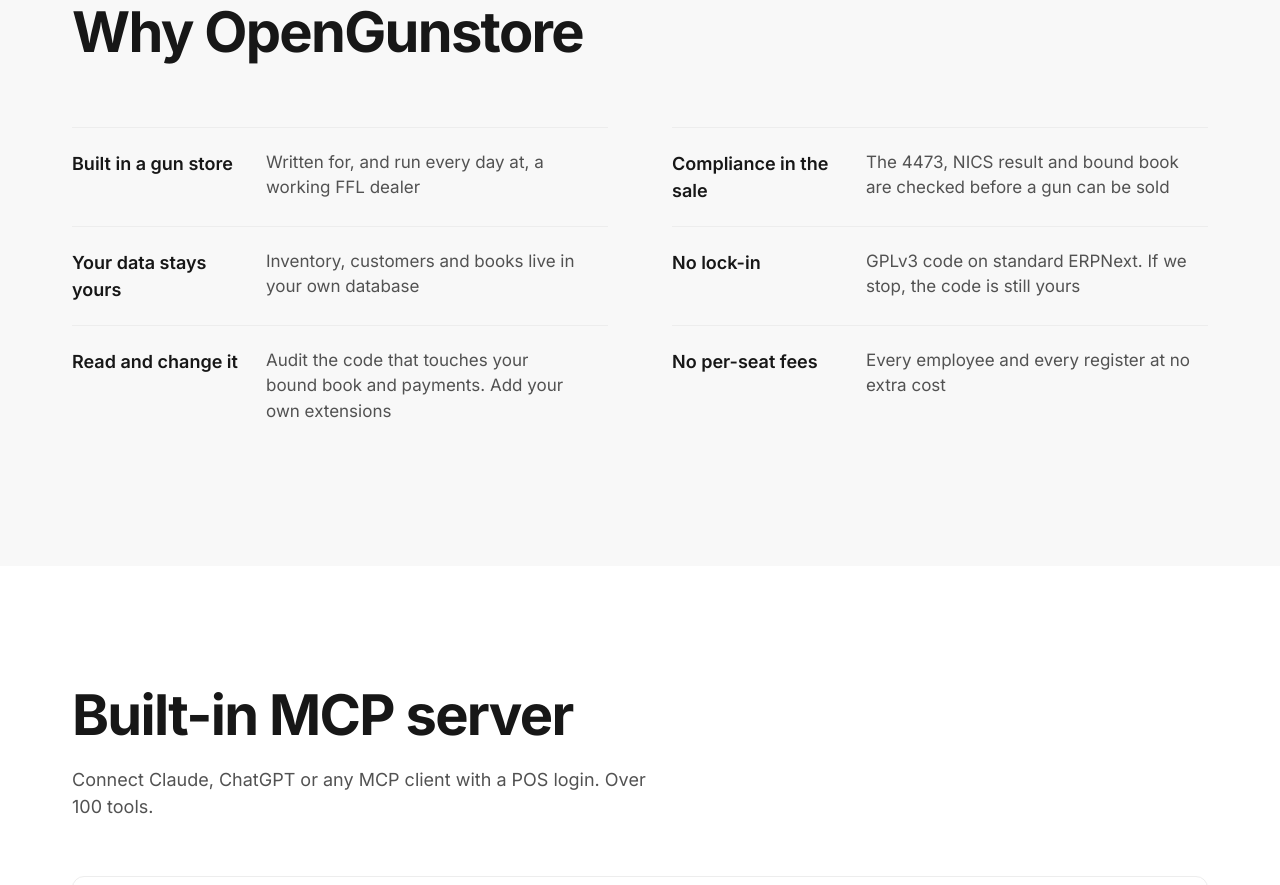
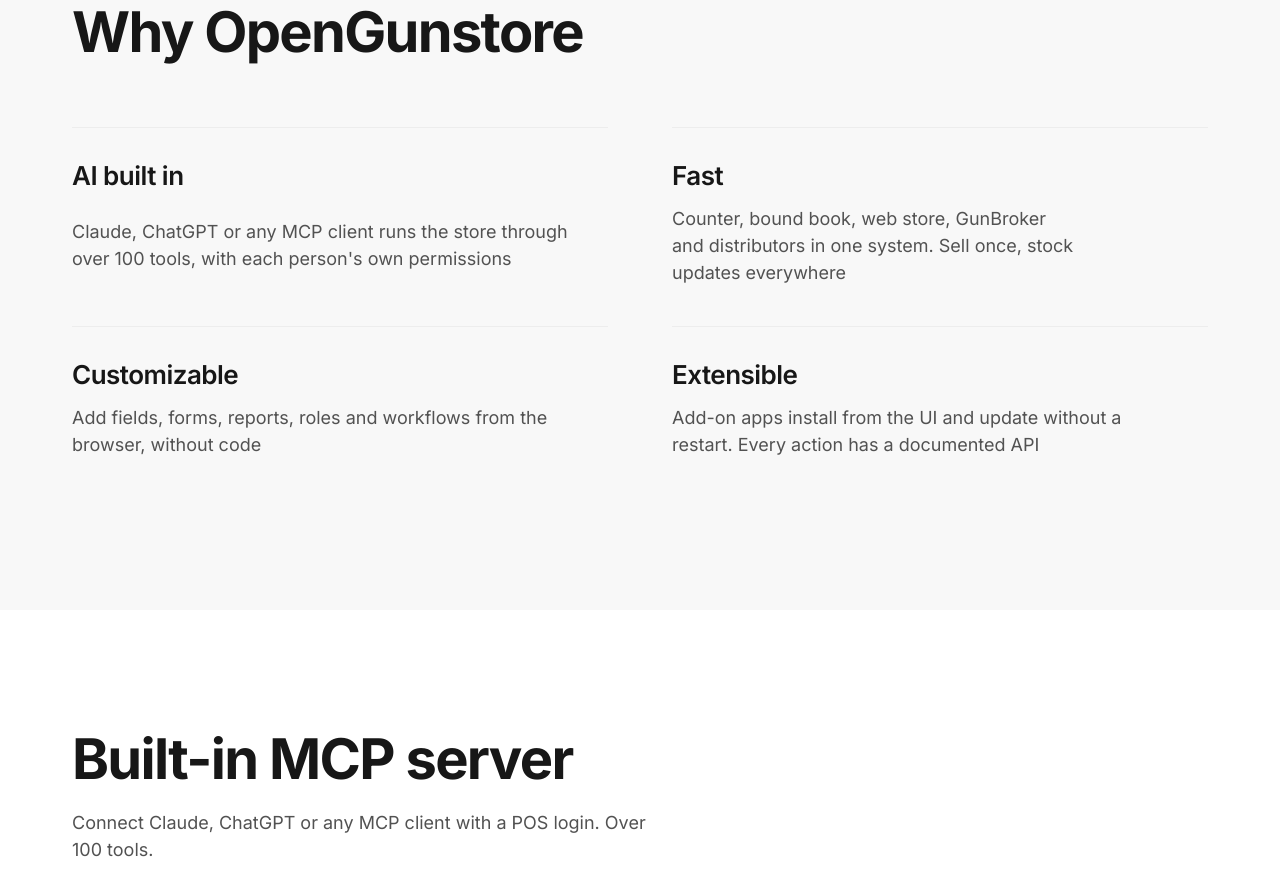
Before and after one commit to Old-Steel-Arsenal/opengunstore.com, a plain HTML site: page index.html in a window 1280 px wide. Shown: the part 1516-2401 px from the top of the page. Drawn offline with Linux system fonts and the light colour scheme.

Commit message:
Focus Why section on AI, speed, customization and extensions

```diff
--- a/index.html
+++ b/index.html
@@ -153,6 +153,10 @@
       .featn { font-size: 18px; font-weight: 600; }
       .featd { font-size: 17px; color: var(--ink2); text-wrap: pretty; }
       .whopoints { max-width: 760px; }
+      #why .featgrid { row-gap: 8px; }
+      #why .feat { grid-template-columns: minmax(0, 1fr); gap: 10px; padding: 28px 0 32px; }
+      #why .featn { font-size: 26px; letter-spacing: -0.02em; }
+      #why .featd { max-width: 44ch; font-size: 18px; }
       .plans { display: grid; grid-template-columns: repeat(3, minmax(0, 1fr)); gap: 20px; margin-top: 56px; align-items: stretch; }
       .plan { display: flex; flex-direction: column; gap: 22px; padding: 32px 28px 28px; border: 1px solid var(--g200); border-radius: 12px; background: var(--bg); }
       .plan.pick { background: var(--ink); border-color: var(--ink); color: #fff; }
@@ -372,12 +376,10 @@
           <div class="wrap">
             <h2 class="h2" data-reveal>Why OpenGunstore</h2>
             <div class="featgrid" data-stagger>
-              <div class="feat"><span class="featn">Built in a gun store</span><span class="featd">Written for, and run every day at, a working FFL dealer</span></div>
-              <div class="feat"><span class="featn">Compliance in the sale</span><span class="featd">The 4473, NICS result and bound book are checked before a gun can be sold</span></div>
-              <div class="feat"><span class="featn">Your data stays yours</span><span class="featd">Inventory, customers and books live in your own database</span></div>
-              <div class="feat"><span class="featn">No lock-in</span><span class="featd">GPLv3 code on standard ERPNext. If we stop, the code is still yours</span></div>
-              <div class="feat"><span class="featn">Read and change it</span><span class="featd">Audit the code that touches your bound book and payments. Add your own extensions</span></div>
-              <div class="feat"><span class="featn">No per-seat fees</span><span class="featd">Every employee and every register at no extra cost</span></div>
+              <div class="feat"><span class="featn">AI built in</span><span class="featd">Claude, ChatGPT or any MCP client runs the store through over 100 tools, with each person's own permissions</span></div>
+              <div class="feat"><span class="featn">Fast</span><span class="featd">Counter, bound book, web store, GunBroker and distributors in one system. Sell once, stock updates everywhere</span></div>
+              <div class="feat"><span class="featn">Customizable</span><span class="featd">Add fields, forms, reports, roles and workflows from the browser, without code</span></div>
+              <div class="feat"><span class="featn">Extensible</span><span class="featd">Add-on apps install from the UI and update without a restart. Every action has a documented API</span></div>
             </div>
           </div>
         </section>
```
